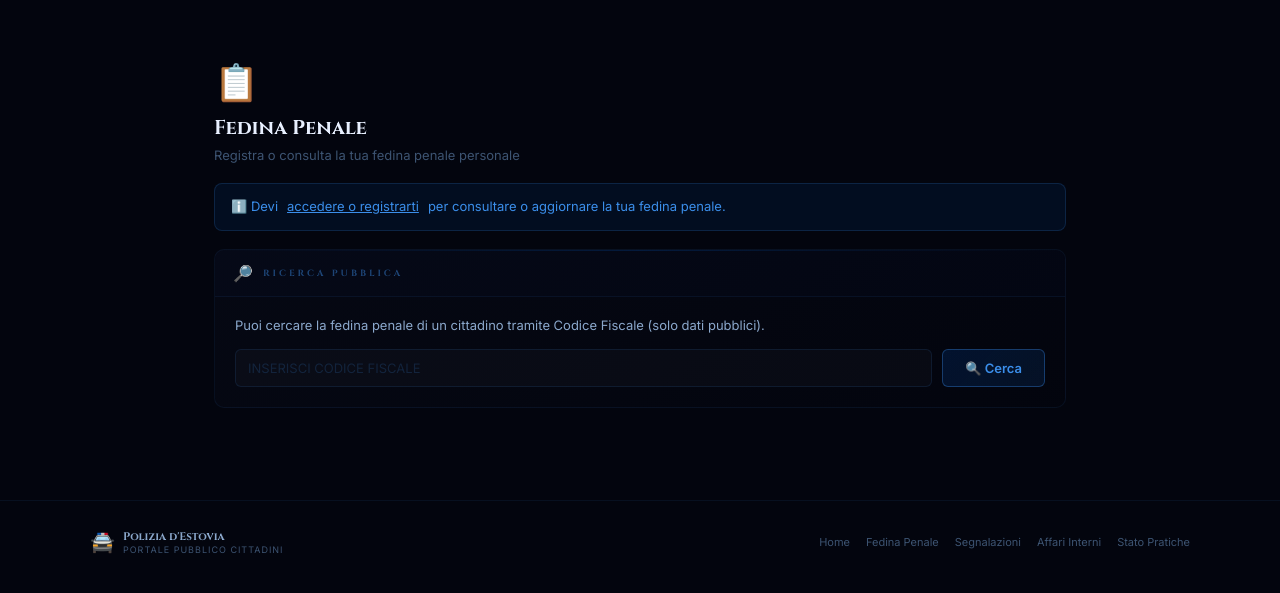
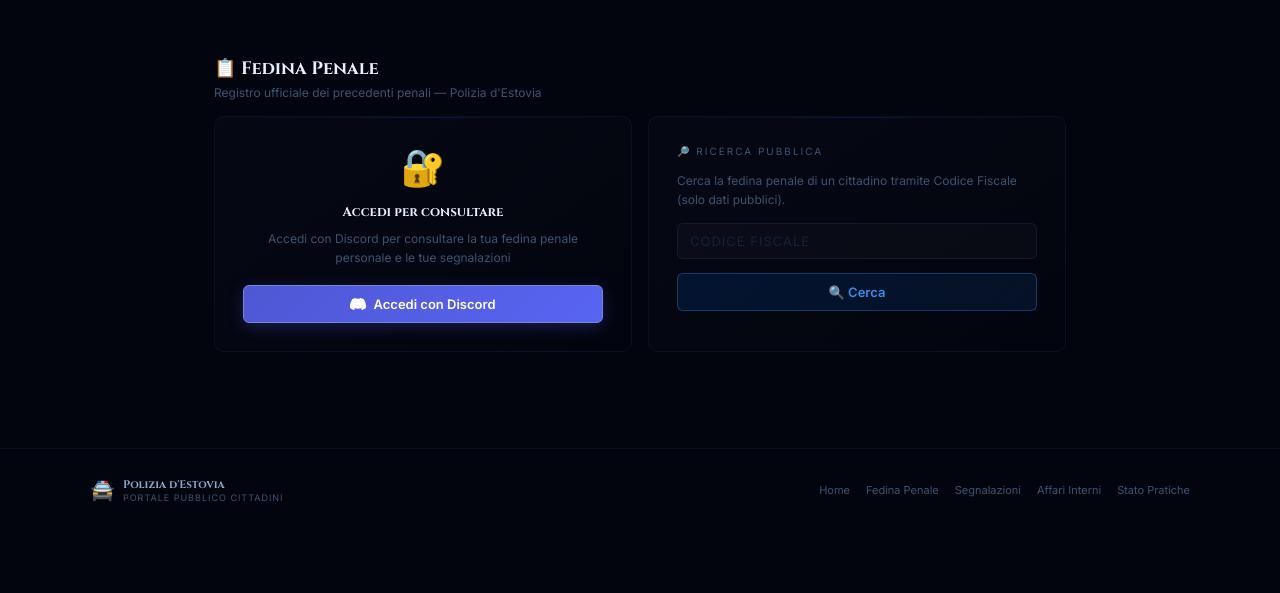
Before and after one commit to therealpodea/gestionale_polizia, a FastAPI app: page /cittadini/fedina in a window 1280 px wide. Shown: the part 59-652 px from the top of the page. Run offline with FastAPI, Linux system fonts and the light colour scheme; parts of the project's set-up code (start-up, migrations or seed data) failed here and were passed over.

Commit message:
Update fedina.html

```diff
--- a/templates/cittadini/fedina.html
+++ b/templates/cittadini/fedina.html
@@ -2,143 +2,216 @@
 {% block title %}Fedina Penale{% endblock %}
 {% set active = 'fedina' %}
 
+{% block extra_head %}
+<style>
+.fedina-card{background:linear-gradient(145deg,#060914,#03050e);border:1px solid rgba(59,142,234,.12);border-radius:12px;overflow:hidden;position:relative}
+.fedina-header{background:linear-gradient(135deg,rgba(0,41,100,.6),rgba(0,61,143,.3));padding:28px 32px;position:relative;overflow:hidden}
+.fedina-header::before{content:'';position:absolute;top:-40px;right:-40px;width:180px;height:180px;border-radius:50%;background:radial-gradient(circle,rgba(59,142,234,.08),transparent 70%)}
+.fedina-header::after{content:'POLIZIA D\'ESTOVIA';position:absolute;bottom:10px;right:20px;font-family:'Cinzel',serif;font-size:9px;letter-spacing:3px;color:rgba(59,142,234,.08);font-weight:700}
+.fedina-seal{width:64px;height:64px;border-radius:50%;background:linear-gradient(135deg,rgba(0,61,143,.4),rgba(26,109,212,.2));border:2px solid rgba(59,142,234,.25);display:flex;align-items:center;justify-content:center;font-size:28px;flex-shrink:0}
+.fedina-stato-pulita{background:linear-gradient(135deg,rgba(16,185,129,.12),rgba(16,185,129,.04));border:1px solid rgba(16,185,129,.2);border-radius:8px;padding:20px;text-align:center}
+.infrazione-item{border:1px solid rgba(239,68,68,.1);border-radius:8px;background:rgba(239,68,68,.02);overflow:hidden;margin-bottom:10px;transition:all .2s}
+.infrazione-item:hover{border-color:rgba(239,68,68,.2);background:rgba(239,68,68,.04)}
+.infrazione-num{width:32px;height:32px;border-radius:6px;background:rgba(239,68,68,.1);border:1px solid rgba(239,68,68,.15);display:flex;align-items:center;justify-content:center;font-size:11px;font-weight:800;color:#f87171;flex-shrink:0}
+</style>
+{% endblock %}
+
 {% block content %}
 <div class="page-md">
-  <div style="padding:28px 0 20px">
-    <div style="font-size:36px;margin-bottom:10px">📋</div>
-    <h1 style="font-family:'Cinzel',serif;font-size:20px;font-weight:700;color:var(--t1);margin-bottom:6px">Fedina Penale</h1>
-    <p style="font-size:13px;color:var(--t3)">Registra o consulta la tua fedina penale personale</p>
+  <div style="padding:24px 0 16px;display:flex;align-items:center;justify-content:space-between;flex-wrap:wrap;gap:12px">
+    <div>
+      <h1 style="font-family:'Cinzel',serif;font-size:18px;font-weight:700;color:var(--t1);margin-bottom:4px">📋 Fedina Penale</h1>
+      <p style="font-size:12px;color:var(--t3)">Registro ufficiale dei precedenti penali — Polizia d'Estovia</p>
+    </div>
+    {% if cittadino %}
+    <a href="/cittadini/profilo" class="fbtn secondary" style="font-size:11px;padding:7px 14px">✏️ Modifica profilo</a>
+    {% endif %}
   </div>
 
   {% if not cittadino %}
   <!-- Non loggato -->
-  <div class="alert info">ℹ️ Devi <a href="/cittadini/accedi" style="color:var(--blu4)">accedere o registrarti</a> per consultare o aggiornare la tua fedina penale.</div>
-
-  <!-- Cerca fedina pubblica -->
-  <div class="card mb-4">
-    <div class="card-head"><span>🔎</span><h3>Ricerca Pubblica</h3></div>
-    <div style="padding:20px">
-      <p style="font-size:13px;color:var(--t2);margin-bottom:16px">Puoi cercare la fedina penale di un cittadino tramite Codice Fiscale (solo dati pubblici).</p>
-      <form method="get" action="/cittadini/fedina" style="display:flex;gap:10px">
-        <input class="finput" name="cerca_cf" placeholder="Inserisci Codice Fiscale" value="{{ cerca_cf or '' }}" style="flex:1;text-transform:uppercase">
-        <button type="submit" class="fbtn primary">🔍 Cerca</button>
+  <div style="display:grid;grid-template-columns:1fr 1fr;gap:16px;margin-bottom:24px">
+    <div class="card" style="padding:28px;text-align:center">
+      <div style="font-size:36px;margin-bottom:14px">🔐</div>
+      <div style="font-family:'Cinzel',serif;font-size:13px;font-weight:700;color:var(--t1);margin-bottom:8px">Accedi per consultare</div>
+      <div style="font-size:12px;color:var(--t3);margin-bottom:18px;line-height:1.6">Accedi con Discord per consultare la tua fedina penale personale e le tue segnalazioni</div>
+      <a href="/cittadini/login" class="fbtn discord" style="justify-content:center;width:100%">
+        <svg width="16" height="16" viewBox="0 0 24 24" fill="currentColor"><path d="M20.317 4.37a19.791 19.791 0 0 0-4.885-1.515.074.074 0 0 0-.079.037c-.21.375-.444.864-.608 1.25a18.27 18.27 0 0 0-5.487 0 12.64 12.64 0 0 0-.617-1.25.077.077 0 0 0-.079-.037A19.736 19.736 0 0 0 3.677 4.37a.07.07 0 0 0-.032.027C.533 9.046-.32 13.58.099 18.057a.082.082 0 0 0 .031.057 19.9 19.9 0 0 0 5.993 3.03.078.078 0 0 0 .084-.028 14.09 14.09 0 0 0 1.226-1.994.076.076 0 0 0-.041-.106 13.107 13.107 0 0 1-1.872-.892.077.077 0 0 1-.008-.128 10.2 10.2 0 0 0 .372-.292.074.074 0 0 1 .077-.01c3.928 1.793 8.18 1.793 12.062 0a.074.074 0 0 1 .078.01c.12.098.246.198.373.292a.077.077 0 0 1-.006.127 12.299 12.299 0 0 1-1.873.892.077.077 0 0 0-.041.107c.36.698.772 1.362 1.225 1.993a.076.076 0 0 0 .084.028 19.839 19.839 0 0 0 6.002-3.03.077.077 0 0 0 .032-.054c.5-5.177-.838-9.674-3.549-13.66a.061.061 0 0 0-.031-.03z"/></svg>
+        Accedi con Discord
+      </a>
+    </div>
+    <div class="card" style="padding:28px">
+      <div style="font-size:10px;letter-spacing:2px;text-transform:uppercase;color:var(--t3);margin-bottom:14px">🔎 Ricerca pubblica</div>
+      <p style="font-size:12px;color:var(--t3);margin-bottom:14px;line-height:1.6">Cerca la fedina penale di un cittadino tramite Codice Fiscale (solo dati pubblici).</p>
+      <form method="get" action="/cittadini/fedina">
+        <div class="form-group">
+          <input class="finput" name="cerca_cf" placeholder="Codice Fiscale" value="{{ cerca_cf or '' }}" style="text-transform:uppercase;letter-spacing:1px">
+        </div>
+        <button type="submit" class="fbtn primary" style="width:100%;justify-content:center">🔍 Cerca</button>
       </form>
       {% if cerca_cf and not risultato %}
-      <div class="alert error" style="margin-top:16px">❌ Nessun cittadino trovato con questo Codice Fiscale.</div>
+      <div class="alert error" style="margin-top:14px">❌ Nessun cittadino trovato.</div>
       {% elif risultato %}
-      <div style="margin-top:20px;padding:16px;background:rgba(0,82,180,.04);border:1px solid var(--bdr2);border-radius:8px">
-        <div style="font-size:15px;font-weight:700;color:var(--t1);margin-bottom:8px">{{ risultato.nome }} {{ risultato.cognome }}</div>
-        <div style="font-size:12px;color:var(--t3);margin-bottom:12px">CF: {{ risultato.cf }}</div>
-        {% if risultato.fedina and risultato.fedina|length > 0 %}
-        <div style="font-size:11px;font-weight:700;letter-spacing:1px;text-transform:uppercase;color:rgba(239,68,68,.6);margin-bottom:8px">Infrazioni registrate: {{ risultato.fedina|length }}</div>
-        {% for f in risultato.fedina %}
-        {% if not f.riservato %}
-        <div style="padding:10px 12px;background:rgba(239,68,68,.04);border:1px solid rgba(239,68,68,.1);border-radius:6px;margin-bottom:6px">
-          <div style="font-size:12px;font-weight:600;color:var(--t1)">{{ f.reato }}</div>
-          <div style="font-size:11px;color:var(--t3);margin-top:3px">{{ f.data }} — {{ f.sanzione or 'Sanzione da definire' }}</div>
-        </div>
-        {% endif %}
-        {% endfor %}
-        {% else %}
-        <span class="badge green">✅ Fedina Penale Pulita</span>
-        {% endif %}
+      <div style="margin-top:16px;padding:14px;background:rgba(0,82,180,.04);border:1px solid var(--bdr2);border-radius:8px">
+        <div style="font-weight:700;color:var(--t1);margin-bottom:4px">{{ risultato.nome }} {{ risultato.cognome }}</div>
+        <div style="font-size:11px;color:var(--t3);letter-spacing:1px;margin-bottom:10px">{{ risultato.cf }}</div>
+        {% set n = risultato.fedina|length if risultato.fedina else 0 %}
+        {% if n == 0 %}<span class="badge green">✅ Fedina pulita</span>
+        {% else %}<span class="badge red">🔴 {{ n }} infrazioni</span>{% endif %}
       </div>
       {% endif %}
     </div>
   </div>
 
   {% else %}
-  <!-- Loggato - mostra fedina personale -->
-  <div style="display:grid;grid-template-columns:280px 1fr;gap:20px">
-    <!-- Scheda cittadino -->
+  <!-- Loggato -->
+  {% if not cittadino.cf %}
+  <div class="alert warn">⚠️ Devi <a href="/cittadini/profilo" style="color:var(--warn2);font-weight:600">completare il tuo profilo</a> prima di consultare la fedina penale.</div>
+  {% else %}
+
+  <div style="display:grid;grid-template-columns:300px 1fr;gap:20px">
+
+    <!-- Scheda identità -->
     <div>
-      <div class="card" style="padding:20px;margin-bottom:16px">
-        <div style="width:56px;height:56px;border-radius:50%;background:linear-gradient(135deg,var(--blu),var(--blu3));display:flex;align-items:center;justify-content:center;font-size:20px;font-weight:800;color:#fff;margin-bottom:12px">
-          {{ cittadino.nome[0] }}{{ cittadino.cognome[0] }}
+      <div class="fedina-card">
+        <!-- Header istituzionale -->
+        <div class="fedina-header">
+          <div style="display:flex;align-items:flex-start;gap:14px">
+            <div class="fedina-seal">
+              {% if cittadino.avatar_url %}<img src="{{ cittadino.avatar_url }}" style="width:100%;height:100%;object-fit:cover;border-radius:50%">
+              {% else %}🚔{% endif %}
             </div>
-        <div style="font-size:16px;font-weight:700;color:var(--t1)">{{ cittadino.nome }} {{ cittadino.cognome }}</div>
-        <div style="font-size:11px;color:var(--t3);margin-top:4px;letter-spacing:1px">{{ cittadino.cf }}</div>
-        {% if cittadino.contatto %}<div style="font-size:12px;color:var(--t2);margin-top:6px">{{ cittadino.contatto }}</div>{% endif %}
-        <div class="divider" style="margin:14px 0"></div>
-        <div style="font-size:11px;color:var(--t3)">Registrato il {{ cittadino.data_registrazione }}</div>
-        <a href="/cittadini/logout" class="fbtn secondary" style="margin-top:12px;font-size:11px;padding:8px 14px;width:100%;justify-content:center">Esci</a>
+            <div style="flex:1">
+              <div style="font-size:9px;letter-spacing:2px;text-transform:uppercase;color:rgba(139,168,204,.5);margin-bottom:4px">Repubblica di Estovia</div>
+              <div style="font-family:'Cinzel',serif;font-size:15px;font-weight:700;color:#e8f0ff;line-height:1.2">{{ cittadino.nome }} {{ cittadino.cognome }}</div>
+              <div style="font-size:10px;color:rgba(59,142,234,.6);margin-top:4px;letter-spacing:1px">{{ cittadino.cf }}</div>
             </div>
-
-      <div class="card" style="padding:16px">
-        <div style="font-size:10px;letter-spacing:2px;text-transform:uppercase;color:var(--t3);margin-bottom:12px">Stato Fedina</div>
-        {% set n_infrazioni = cittadino.fedina|length if cittadino.fedina else 0 %}
-        {% if n_infrazioni == 0 %}
-        <span class="badge green" style="font-size:12px;padding:6px 12px">✅ Fedina Pulita</span>
-        {% elif n_infrazioni <= 2 %}
-        <span class="badge warn" style="font-size:12px;padding:6px 12px">⚠️ {{ n_infrazioni }} infrazioni</span>
-        {% else %}
-        <span class="badge red" style="font-size:12px;padding:6px 12px">🔴 {{ n_infrazioni }} infrazioni</span>
-        {% endif %}
-        <div style="font-size:12px;color:var(--t3);margin-top:10px">Le infrazioni vengono registrate dagli agenti del Dipartimento</div>
           </div>
         </div>
 
-    <!-- Fedina e azioni -->
+        <!-- Dati anagrafici -->
+        <div style="padding:16px 18px">
+          {% set fields = [
+            ('📅', 'Data di nascita', cittadino.data_nascita or '—'),
+            ('⚧', 'Sesso', 'Maschile' if cittadino.sesso=='M' else 'Femminile' if cittadino.sesso=='F' else (cittadino.sesso or '—')),
+            ('🌍', 'Nazionalità', cittadino.nazionalita or '—'),
+            ('📍', 'Luogo di nascita', cittadino.luogo_nascita or '—'),
+            ('📞', 'Telefono', cittadino.telefono or '—'),
+            ('💼', 'Professione', cittadino.professione or '—'),
+          ] %}
+          {% for icon, label, value in fields %}
+          <div style="display:flex;align-items:center;gap:10px;padding:7px 0;border-bottom:1px solid rgba(59,142,234,.04)">
+            <div style="font-size:13px;width:18px;text-align:center;flex-shrink:0">{{ icon }}</div>
+            <div style="flex:1;min-width:0">
+              <div style="font-size:9px;letter-spacing:1px;text-transform:uppercase;color:var(--t3)">{{ label }}</div>
+              <div style="font-size:12px;color:var(--t2);margin-top:1px;overflow:hidden;text-overflow:ellipsis;white-space:nowrap">{{ value }}</div>
+            </div>
+          </div>
+          {% endfor %}
+        </div>
+
+        <!-- Stato fedina -->
+        <div style="padding:12px 18px;border-top:1px solid var(--bdr2)">
+          {% set n_inf = cittadino.fedina|length if cittadino.fedina else 0 %}
+          <div style="display:flex;align-items:center;justify-content:space-between">
+            <span style="font-size:10px;letter-spacing:1px;text-transform:uppercase;color:var(--t3)">Stato fedina</span>
+            {% if n_inf == 0 %}<span class="badge green">✅ Pulita</span>
+            {% elif n_inf <= 2 %}<span class="badge warn">⚠️ {{ n_inf }} infrazioni</span>
+            {% else %}<span class="badge red">🔴 {{ n_inf }} infrazioni</span>{% endif %}
+          </div>
+        </div>
+
+        <!-- Footer scheda -->
+        <div style="padding:8px 18px;background:rgba(0,82,180,.03);border-top:1px solid var(--bdr2)">
+          <div style="font-size:9px;letter-spacing:1px;text-transform:uppercase;color:rgba(59,142,234,.2);text-align:center">Polizia d'Estovia — Registro Anagrafico</div>
+        </div>
+      </div>
+
+      <div style="margin-top:12px">
+        <a href="/cittadini/segnalazione" class="fbtn primary" style="width:100%;justify-content:center;font-size:12px">🚨 Nuova segnalazione</a>
+      </div>
+    </div>
+
+    <!-- Fedina e segnalazioni -->
     <div>
+      <!-- Fedina penale -->
       <div class="card mb-4">
         <div class="card-head">
-          <span>📋</span><h3>Storico Infrazioni</h3>
-          <div style="margin-left:auto"><span class="badge {% if cittadino.fedina|length > 0 %}red{% else %}green{% endif %}">{{ cittadino.fedina|length if cittadino.fedina else 0 }} voci</span></div>
+          <span>⚖️</span><h3>Precedenti Penali</h3>
+          <div style="margin-left:auto">
+            {% set n_inf = cittadino.fedina|length if cittadino.fedina else 0 %}
+            {% if n_inf == 0 %}<span class="badge green">Nessuno</span>
+            {% else %}<span class="badge red">{{ n_inf }} registrati</span>{% endif %}
           </div>
+        </div>
+
         {% if cittadino.fedina and cittadino.fedina|length > 0 %}
+        <div style="padding:14px 16px;display:flex;flex-direction:column;gap:0">
           {% for f in cittadino.fedina %}
-        <div style="padding:14px 20px;border-bottom:1px solid rgba(0,82,180,.05)">
-          <div style="display:flex;align-items:flex-start;justify-content:space-between;gap:10px">
+          <div class="infrazione-item">
+            <div style="padding:12px 14px;display:flex;align-items:flex-start;gap:12px">
+              <div class="infrazione-num">{{ loop.index }}</div>
+              <div style="flex:1">
+                <div style="font-size:13px;font-weight:700;color:var(--t1);margin-bottom:5px">{{ f.reato }}</div>
+                <div style="display:flex;gap:14px;flex-wrap:wrap;margin-bottom:5px">
+                  <span style="font-size:11px;color:var(--t3)">📅 {{ f.data }}</span>
+                  {% if f.luogo %}<span style="font-size:11px;color:var(--t3)">📍 {{ f.luogo }}</span>{% endif %}
+                </div>
+                {% if f.sanzione %}
+                <div style="font-size:12px;color:var(--warn2);font-weight:600">⚖️ {{ f.sanzione }}</div>
+                {% endif %}
+                {% if f.note %}<div style="font-size:11px;color:var(--t3);margin-top:4px;font-style:italic">{{ f.note }}</div>{% endif %}
+              </div>
               <div>
-              <div style="font-size:13px;font-weight:700;color:var(--t1);margin-bottom:4px">{{ f.reato }}</div>
-              <div style="font-size:12px;color:var(--t3)">📅 {{ f.data }} {% if f.luogo %}· 📍 {{ f.luogo }}{% endif %}</div>
-              {% if f.sanzione %}<div style="font-size:12px;color:var(--warn2);margin-top:4px">⚖️ Sanzione: {{ f.sanzione }}</div>{% endif %}
-              {% if f.note %}<div style="font-size:12px;color:var(--t3);margin-top:4px;font-style:italic">📝 {{ f.note }}</div>{% endif %}
-            </div>
-            <div style="flex-shrink:0">
                 {% if f.stato == 'definitivo' %}<span class="badge red">Definitivo</span>
                 {% elif f.stato == 'in_corso' %}<span class="badge warn">In corso</span>
-              {% else %}<span class="badge blue">Archiviato</span>{% endif %}
+                {% else %}<span class="badge gray">Archiviato</span>{% endif %}
               </div>
             </div>
           </div>
           {% endfor %}
+        </div>
         {% else %}
-        <div style="padding:40px;text-align:center">
+        <div class="fedina-stato-pulita" style="margin:16px">
           <div style="font-size:32px;margin-bottom:10px">✅</div>
-          <div style="font-size:14px;font-weight:600;color:var(--green2)">Fedina Penale Pulita</div>
-          <div style="font-size:12px;color:var(--t3);margin-top:6px">Non risultano infrazioni a tuo carico</div>
+          <div style="font-size:14px;font-weight:700;color:var(--green2);margin-bottom:4px">Fedina Penale Pulita</div>
+          <div style="font-size:12px;color:var(--t3)">Non risultano precedenti penali a tuo carico nel registro della Polizia d'Estovia</div>
         </div>
         {% endif %}
       </div>
 
-      <!-- Segnalazioni inviate -->
+      <!-- Segnalazioni -->
       <div class="card">
-        <div class="card-head"><span>🚨</span><h3>Le mie segnalazioni</h3>
-          <div style="margin-left:auto"><a href="/cittadini/segnalazione" class="fbtn primary" style="font-size:11px;padding:6px 14px">+ Nuova</a></div>
+        <div class="card-head">
+          <span>🚨</span><h3>Le mie Segnalazioni</h3>
+          <div style="margin-left:auto;display:flex;gap:8px;align-items:center">
+            <span class="badge blue">{{ segnalazioni|length }}</span>
+            <a href="/cittadini/segnalazione" class="fbtn primary" style="font-size:10px;padding:5px 12px">+ Nuova</a>
           </div>
-        {% if segnalazioni and segnalazioni|length > 0 %}
+        </div>
+        {% if segnalazioni %}
         {% for s in segnalazioni %}
-        <div style="padding:12px 20px;border-bottom:1px solid rgba(0,82,180,.05);display:flex;align-items:center;gap:12px">
-          <div style="flex:1">
-            <div style="font-size:13px;font-weight:600;color:var(--t1)">{{ s.titolo }}</div>
-            <div style="font-size:11px;color:var(--t3);margin-top:2px">{{ s.data }}</div>
+        <div style="padding:11px 18px;border-bottom:1px solid rgba(59,142,234,.04);display:flex;align-items:center;gap:12px">
+          <div style="flex:1;min-width:0">
+            <div style="font-size:13px;font-weight:600;color:var(--t1);overflow:hidden;text-overflow:ellipsis;white-space:nowrap">{{ s.titolo }}</div>
+            <div style="font-size:11px;color:var(--t3);margin-top:2px">{{ s.data }} · <span style="color:var(--blu4);letter-spacing:.5px">{{ s.id }}</span></div>
           </div>
-          {% if s.stato == 'aperta' %}<span class="badge warn">Aperta</span>
-          {% elif s.stato == 'in_corso' %}<span class="badge blue">In lavorazione</span>
-          {% elif s.stato == 'chiusa' %}<span class="badge green">Chiusa</span>
-          {% else %}<span class="badge blue">{{ s.stato }}</span>{% endif %}
-          {% if s.risposta_operatore %}
-          <span class="badge green" style="font-size:9px">💬 Risposta</span>
-          {% endif %}
+          <div style="display:flex;gap:6px;align-items:center;flex-shrink:0">
+            {% if s.risposta_operatore %}<span class="badge green" style="font-size:9px">💬</span>{% endif %}
+            {% if s.stato=='aperta' %}<span class="badge warn">Aperta</span>
+            {% elif s.stato=='in_corso' %}<span class="badge blue">In corso</span>
+            {% elif s.stato=='chiusa' %}<span class="badge green">Chiusa</span>
+            {% else %}<span class="badge gray">{{ s.stato }}</span>{% endif %}
+          </div>
         </div>
         {% endfor %}
         {% else %}
-        <div style="padding:24px;text-align:center;font-style:italic;color:var(--t3)">Nessuna segnalazione inviata.</div>
+        <div style="padding:28px;text-align:center;font-size:12px;font-style:italic;color:var(--t3)">Nessuna segnalazione inviata.</div>
         {% endif %}
       </div>
     </div>
   </div>
   {% endif %}
+  {% endif %}
 </div>
 {% endblock %}
```
Lines whose indentation alone changed are shown as unchanged.
